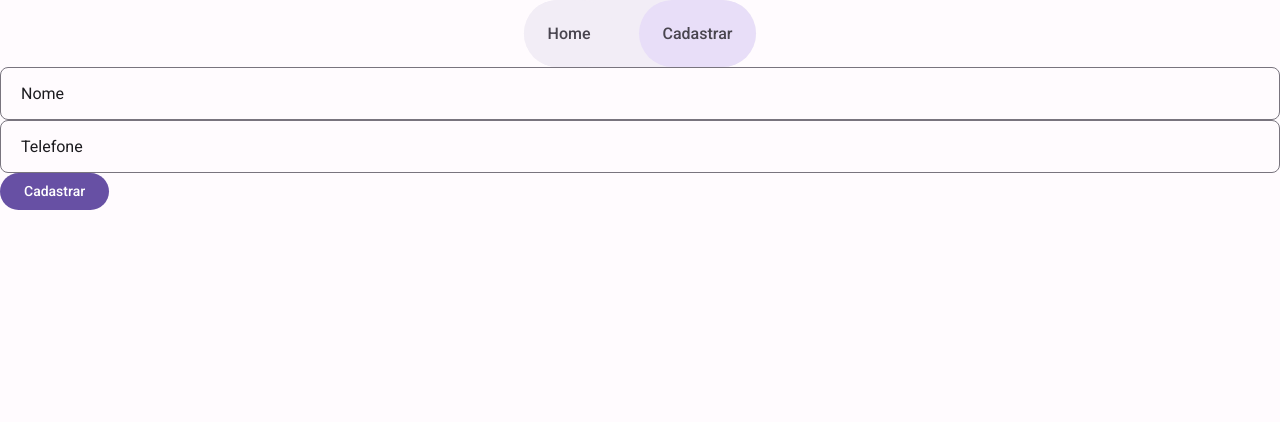
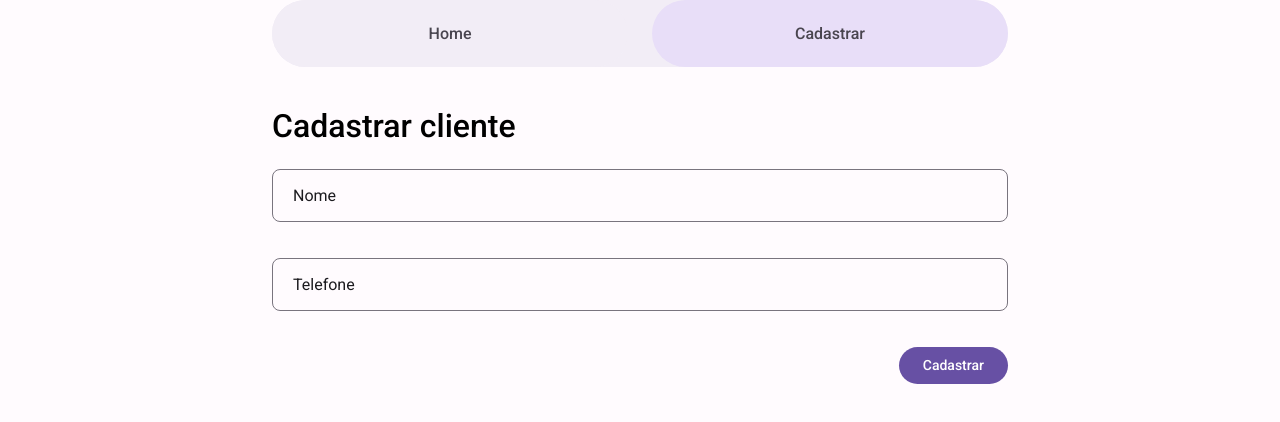
Before and after one commit to BrunoBecoski/marcenaria, a Next.js app: page /register in a window 1280 px wide. Shown: the top 422 px of the page. Built offline with nearby package versions, Linux system fonts and the light colour scheme.

Commit message:
chore: form validation

```diff
--- a/package.json
+++ b/package.json
@@ -9,6 +9,7 @@
     "api": "json-server ./src/services/server.json --watch --host 192.168.1.106 --port 3333"
   },
   "dependencies": {
+    "@hookform/resolvers": "^2.9.10",
     "axios": "^1.1.3",
     "date-fns": "^2.29.3",
     "next": "^12.3.1",
--- a/src/components/Layout/styles.ts
+++ b/src/components/Layout/styles.ts
@@ -1,12 +1,17 @@
-import styled from 'styled-components'
+import styled from 'styled-components';
 
-export const LayoutContainer = styled.div``;
+export const LayoutContainer = styled.div`
+  max-width: 768px;
+  margin-inline: auto;
+  padding-inline: var(--space_16);
+`;
 
 export const NavBar = styled.nav`
   width: fit-content;
   display: flex;
   gap: var(--space_24);
   margin-inline: auto;
+  width: 100%;
 
   background: ${({ theme }) => theme.colors.surface2};
   border-radius: var(--radio_full);
@@ -19,6 +24,7 @@ interface NavButtonProps {
 export const NavButton = styled.button<NavButtonProps>`
   padding: var(--space_24);
   border-radius: var(--radio_full);
+  width: 100%;
 
   border: none;
   font-size: var(--size_rg);
--- a/src/components/TextField/index.tsx
+++ b/src/components/TextField/index.tsx
@@ -1,24 +1,33 @@
-import { InputHTMLAttributes } from 'react'
+import { InputHTMLAttributes, MutableRefObject, useRef } from 'react';
 
-import { TextFieldContainer, Label, Input } from './styles';
+import { TextFieldContainer, Border, Label, Input, Span } from './styles';
 
 interface TextFieldProps extends  InputHTMLAttributes<HTMLInputElement>{
   label?: string;
   name: string;
+  errorMessage?: string | undefined ;
 }
 
-export function TextField({ label, name, ...props }: TextFieldProps) {
+export function TextField({ label, name, errorMessage, ...props }: TextFieldProps) {
+  const inputRef = useRef() as  MutableRefObject<HTMLInputElement>
+
   return (
-    <TextFieldContainer onClick={() => document.getElementById(name)?.focus()}>
+    <TextFieldContainer >
+      <Border onClick={() => inputRef.current.focus()}>
         <Label htmlFor={name}>
           {label}
         </Label>
 
         <Input
+          ref={inputRef}
           id={name}
           placeholder=" "
           {...props}
+          data-invalid={!!errorMessage}
         />
+      </Border>
+
+      <Span>{errorMessage}</Span>
     </TextFieldContainer>
   )
 }
--- a/src/components/TextField/styles.ts
+++ b/src/components/TextField/styles.ts
@@ -1,6 +1,10 @@
 import styled from 'styled-components';
 
 export const TextFieldContainer = styled.div`
+  width: 100%;
+`;
+
+export const Border = styled.div`
   cursor: text;
   position: relative;
   padding: var(--space_16);
@@ -9,7 +13,6 @@ export const TextFieldContainer = styled.div`
   border: 1px solid ${({ theme }) => theme.colors.outline};
 
   :has(input:focus) {
-
     border-color: ${({ theme }) => theme.colors.primary};
     box-shadow: 0 0 0 1px ${({ theme }) => theme.colors.primary};
 
@@ -19,6 +22,18 @@ export const TextFieldContainer = styled.div`
       font-size: var(--body_sm);
       font-weight: var(--weight_md);
       color: ${({ theme }) => theme.colors.primary};
+    }
+  }
+
+  :has(input[data-invalid="true"]) {
+    border-color: ${({ theme }) => theme.colors.error};
+
+    label {
+      color: ${({ theme }) => theme.colors.error};
+    }
+
+    :has(input:focus) {
+      box-shadow: 0 0 0 1px ${({ theme }) => theme.colors.error};
     }
   }
 
@@ -42,13 +57,25 @@ export const Label = styled.label`
   color: ${({ theme }) => theme.colors.onSurface};
   background: ${({ theme }) => theme.colors.background};
 
-  transition: all .2s;
+  transition: top .2s, font-size .2s;
 `;
 
 export const Input = styled.input`
   border: none;
   outline: none;
   background: none;
+
+  width: 100%;
   font-size: var(--body_lg);
   color: ${({ theme }) => theme.colors.onSurface};
 `;
+
+export const Span = styled.span`
+  display: block;
+  font-size: var(--body_sm);
+  color: ${({ theme }) => theme.colors.error};
+  height: var(--space_16);
+
+  margin-left: calc(var(--space_16) + var(--space_4));
+  margin-top: var(--space_4);
+`;
--- a/src/pages/register/index.tsx
+++ b/src/pages/register/index.tsx
@@ -1,47 +1,71 @@
-import { useForm, Controller } from 'react-hook-form'
+import { useForm, Controller } from 'react-hook-form';
+import { yupResolver } from '@hookform/resolvers/yup';
+import * as yup from 'yup';
 
-import { TextField } from '../../components/TextField'
-import { Button } from '../../components/Button'
+import { TextField } from '../../components/TextField';
+import { Button } from '../../components/Button';
 
-import { RegisterContainer, Form } from './styles'
-import { Layout } from '../../components/Layout'
+import { RegisterContainer, Form } from './styles';
+import { Layout } from '../../components/Layout';
+
+interface IFormInputs {
+  name: string;
+  phoneNumber: string;
+}
+
+const schema = yup.object({
+  name: yup.string().required('Nome obrigatório.'),
+  phoneNumber: yup.string(),
+})
 
 export default function Register() {
+  const { handleSubmit, control, formState: { errors } } = useForm<IFormInputs>({
+    resolver: yupResolver(schema),
+    defaultValues: {
+      name: '',
+      phoneNumber: '',
+    }
+  });
 
-  const { handleSubmit, control} = useForm()
-
-  function onSubmit(data: any) {
+  function onSubmit(data: IFormInputs) {
     console.log(data)
   }
 
   return (
     <Layout>
       <RegisterContainer>
+        <h1>Cadastrar cliente</h1>
         <Form onSubmit={handleSubmit(onSubmit)}>
           <Controller
             control={control}
             name="name"
             render={({
               field: { name, onChange, value},
+              formState: { errors },
             }) =>(
               <TextField
                 label="Nome"
                 name={name}
                 value={value}
                 onChange={onChange}
+                errorMessage={errors.name?.message}
               />
             )}
           />
 
           <Controller
             control={control}
-            name="telephone"
-            render={({ field: { name ,onChange, value } }) =>(
+            name="phoneNumber"
+            render={({
+                field: { name ,onChange, value },
+              }) =>(
               <TextField
                 label="Telefone"
+                type="tel"
                 name={name}
                 value={value}
                 onChange={onChange}
+                errorMessage={errors.phoneNumber?.message}
               />
             )}
           />
--- a/src/pages/register/styles.ts
+++ b/src/pages/register/styles.ts
@@ -1,5 +1,20 @@
-import styled from "styled-components";
+import styled from 'styled-components';
 
-export const RegisterContainer = styled.div``;
+export const RegisterContainer = styled.div`
+  width: 100%;
+  margin-inline: auto;
+  margin-top: var(--space_40);
 
-export const Form = styled.div``;
+  h1 {
+    font-size: var(--headline_lg);
+    font-weight: var(--weight_md);
+  }
+`;
+
+export const Form = styled.form`
+  display: flex;
+  flex-direction: column;
+  align-items: flex-end;
+  gap: var(--space_16);
+  margin-top: var(--space_24);
+`;
```
Also changed, not shown: 1 other file (tests, documents, lock files or other folders). Lines whose indentation alone changed are shown as unchanged.
